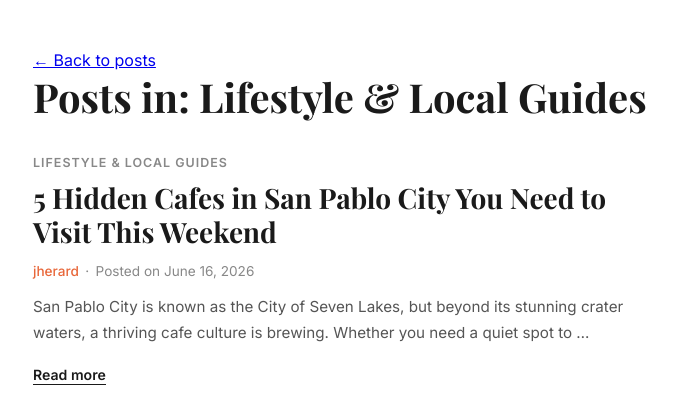
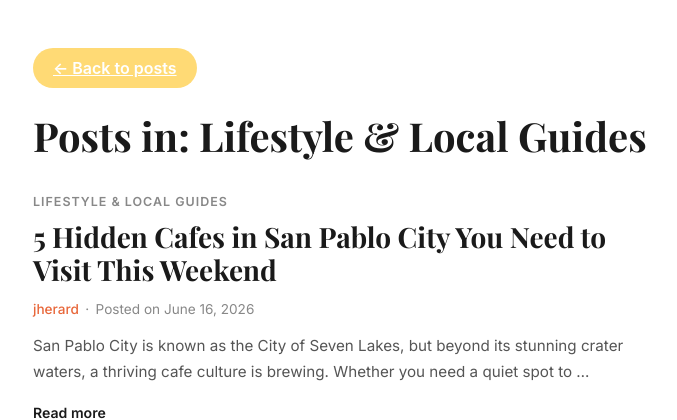
Before and after one commit to cjilagan/blog-with-cms, a Django app: a page that uses posts/templates/posts/category_detail.html in a window 1280 px wide. Shown: the part 78-498 px from the top of the page, without its empty margins (291-968 px from the left). Run offline with Django 5.2, Linux system fonts and the light colour scheme; data comes from the database, SQL or seed files in the repository; some libraries are stand-ins or nearby versions.

Commit message:
button styling

```diff
--- a/posts/templates/posts/category_detail.html
+++ b/posts/templates/posts/category_detail.html
@@ -3,7 +3,7 @@
 {% block title %}{{ category.name }}{% endblock %}
 
 {% block content %}
-    <a href="{% url 'post_list' %}">← Back to posts</a>
+    <a href="{% url 'post_list' %}" class="button-18">← Back to posts</a>
     <h1>Posts in: {{ category.name }}</h1>
     {% include 'posts/partials/post_items.html' with posts=page_obj %}
     <div class="pagination1">
```
